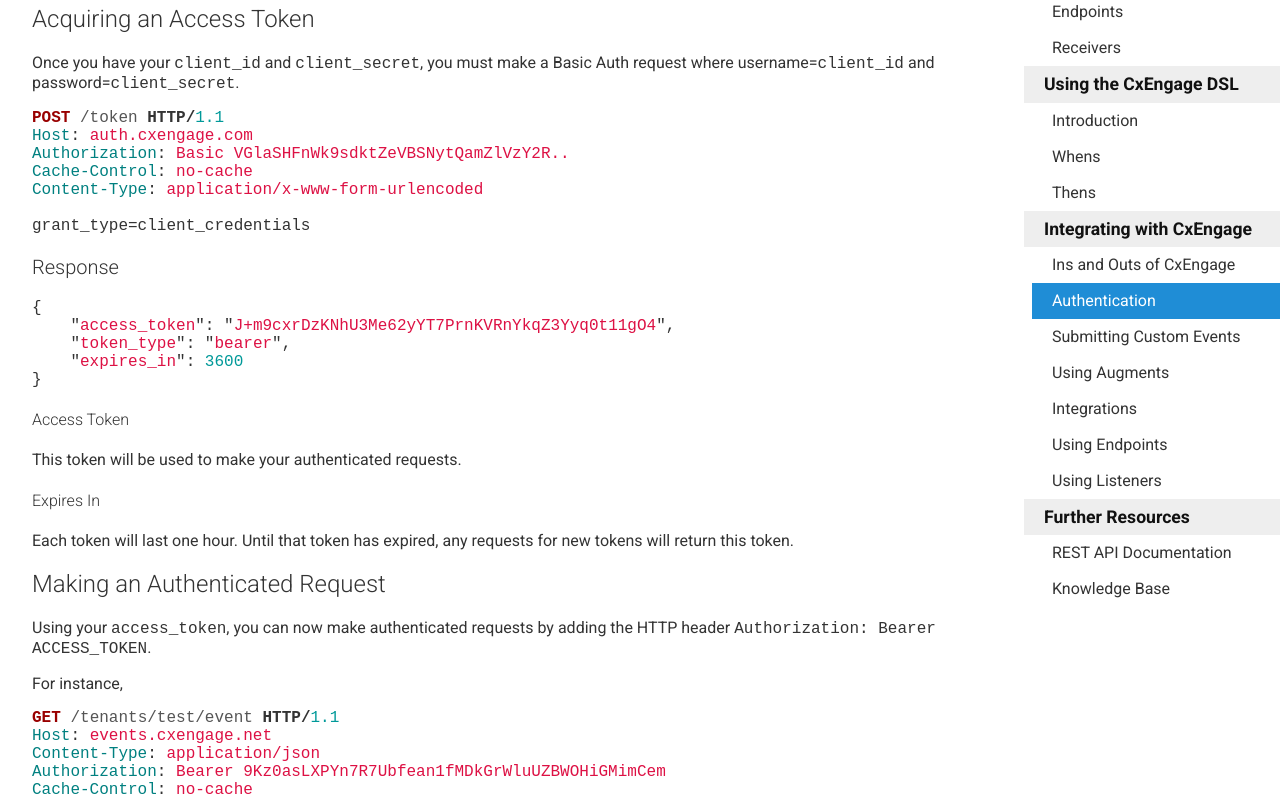
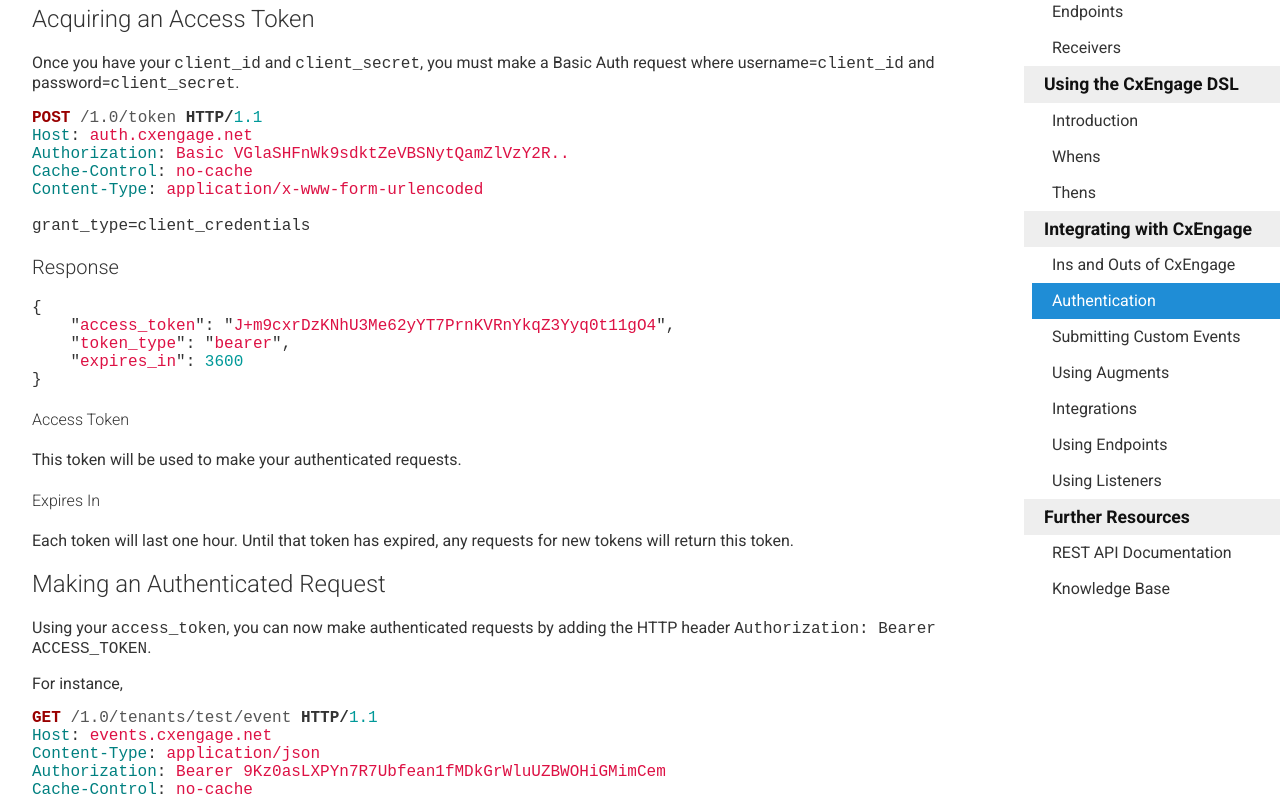
Before and after one commit to ianbishop/userevents.github.io, a Jekyll site: the page built from docs/authentication.md, in a window 1280 px wide. Shown: the part 433-1244 px from the top of the page. Built offline with Jekyll 4.4.1, drawn with Linux system fonts in a browser that asks for light colours; Markdown is read by kramdown in place of the engine named in the settings.

Commit message:
Update versioning

```diff
--- a/docs/authentication.md
+++ b/docs/authentication.md
@@ -24,8 +24,8 @@
 request where username=`client_id` and password=`client_secret`.
 
 {% highlight http %}
-POST /token HTTP/1.1
-Host: auth.cxengage.com
+POST /1.0/token HTTP/1.1
+Host: auth.cxengage.net
 Authorization: Basic VGlaSHFnWk9sdktZeVBSNytQamZlVzY2R..
 Cache-Control: no-cache
 Content-Type: application/x-www-form-urlencoded
@@ -60,7 +60,7 @@
 For instance,
 
 {% highlight http %}
-GET /tenants/test/event HTTP/1.1
+GET /1.0/tenants/test/event HTTP/1.1
 Host: events.cxengage.net
 Content-Type: application/json
 Authorization: Bearer 9Kz0asLXPYn7R7Ubfean1fMDkGrWluUZBWOHiGMimCem
```
